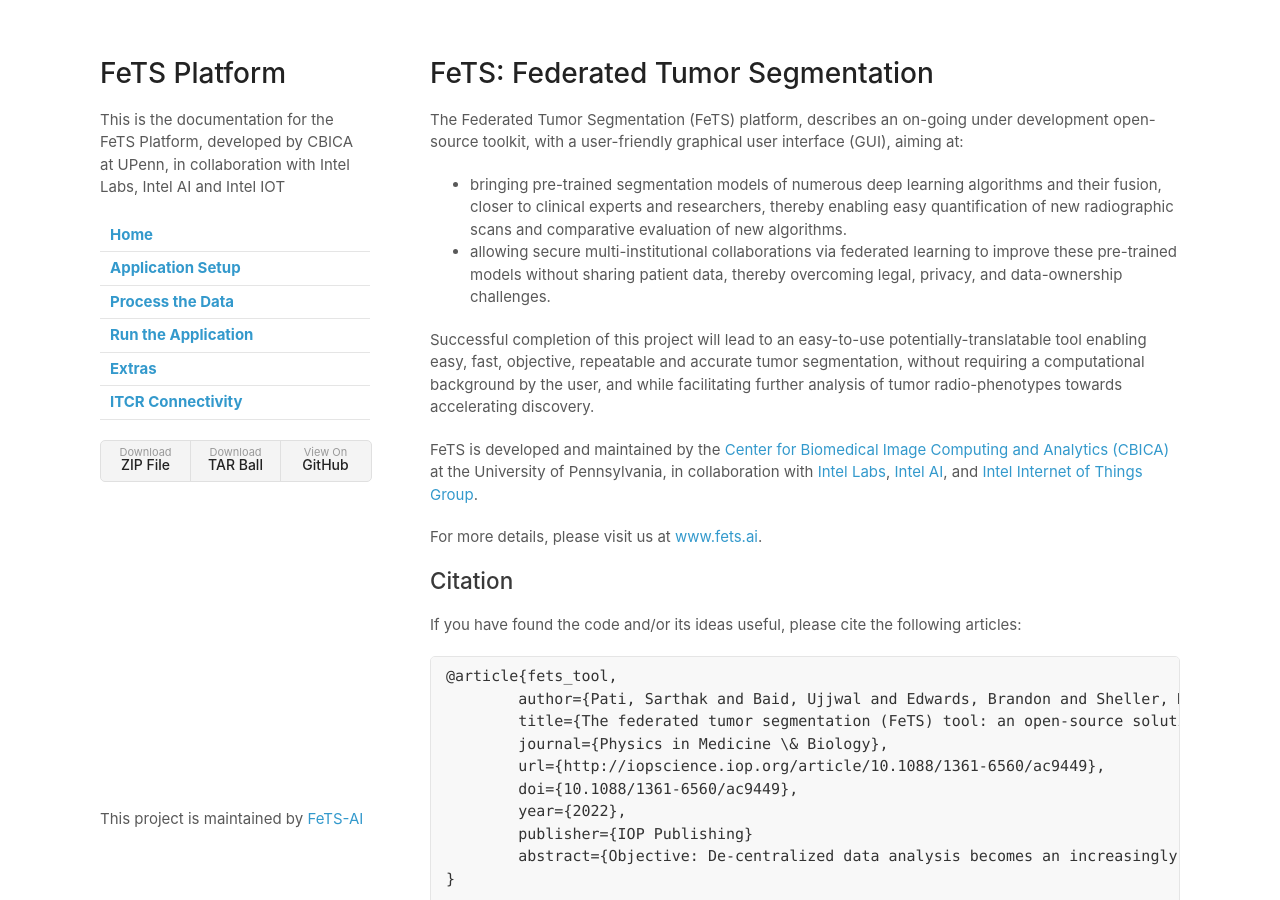
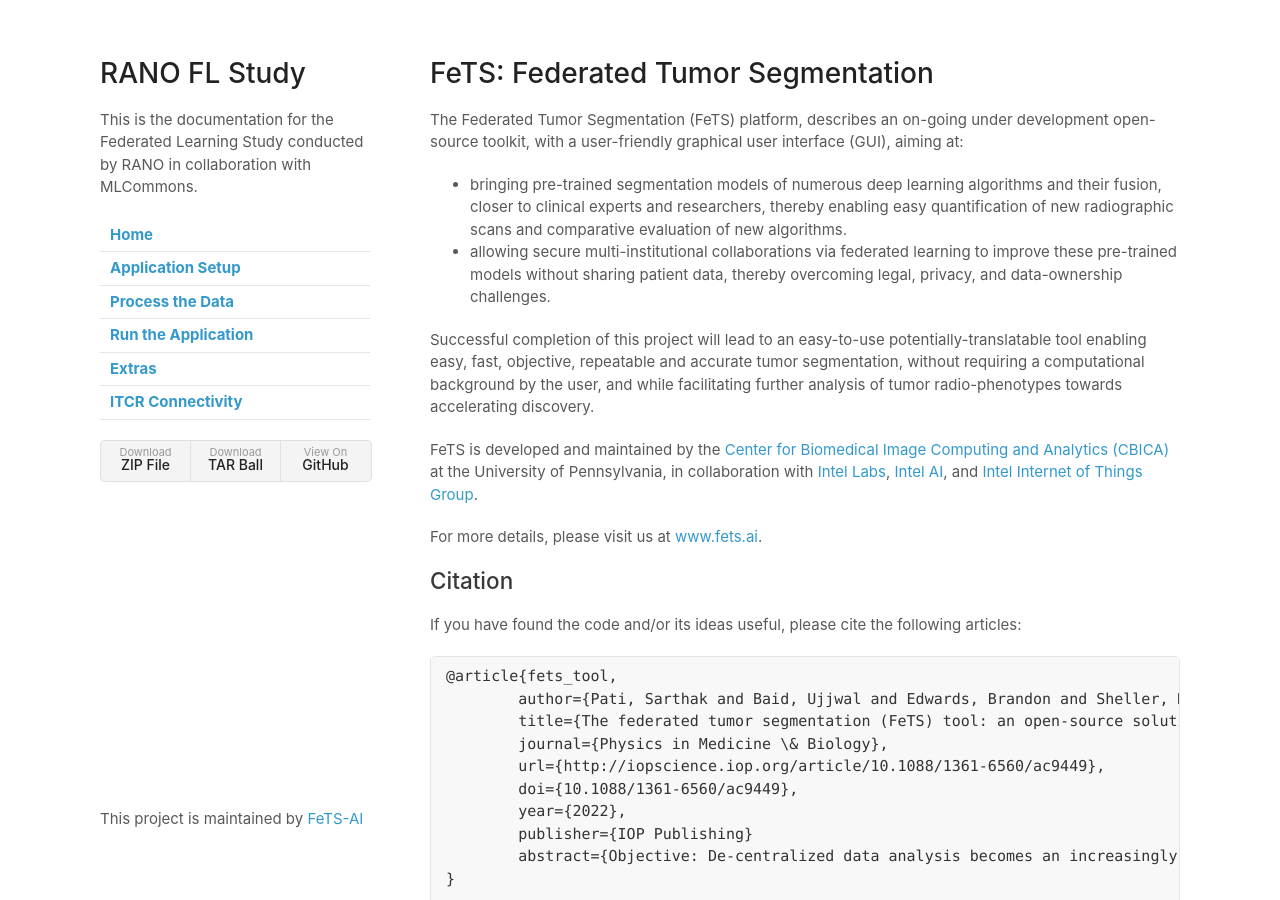
Before and after one commit to FeTS-AI/FL-PoST, a Jekyll site: the page built from docs/index.md, in a window 1280 px wide and 900 px high. Built offline with Jekyll 4.4.1, drawn with Linux system fonts in a browser that asks for light colours; our own code applies the rules of GitHub Pages for plain Markdown files.

Commit message:
same header

```diff
--- a/docs/_layouts/default.html
+++ b/docs/_layouts/default.html
@@ -12,8 +12,8 @@
   <body>
     <div class="wrapper">
       <header>
-        <h1>FeTS Platform </h1>
-        <p>This is the documentation for the FeTS Platform, developed by CBICA at UPenn, in collaboration with Intel Labs, Intel AI and Intel IOT</p>
+        <h1>RANO FL Study</h1>
+        <p>This is the documentation for the Federated Learning Study conducted by RANO in collaboration with MLCommons.</p>
 
         <table>
           {% for nav in site.navigation %}
```
